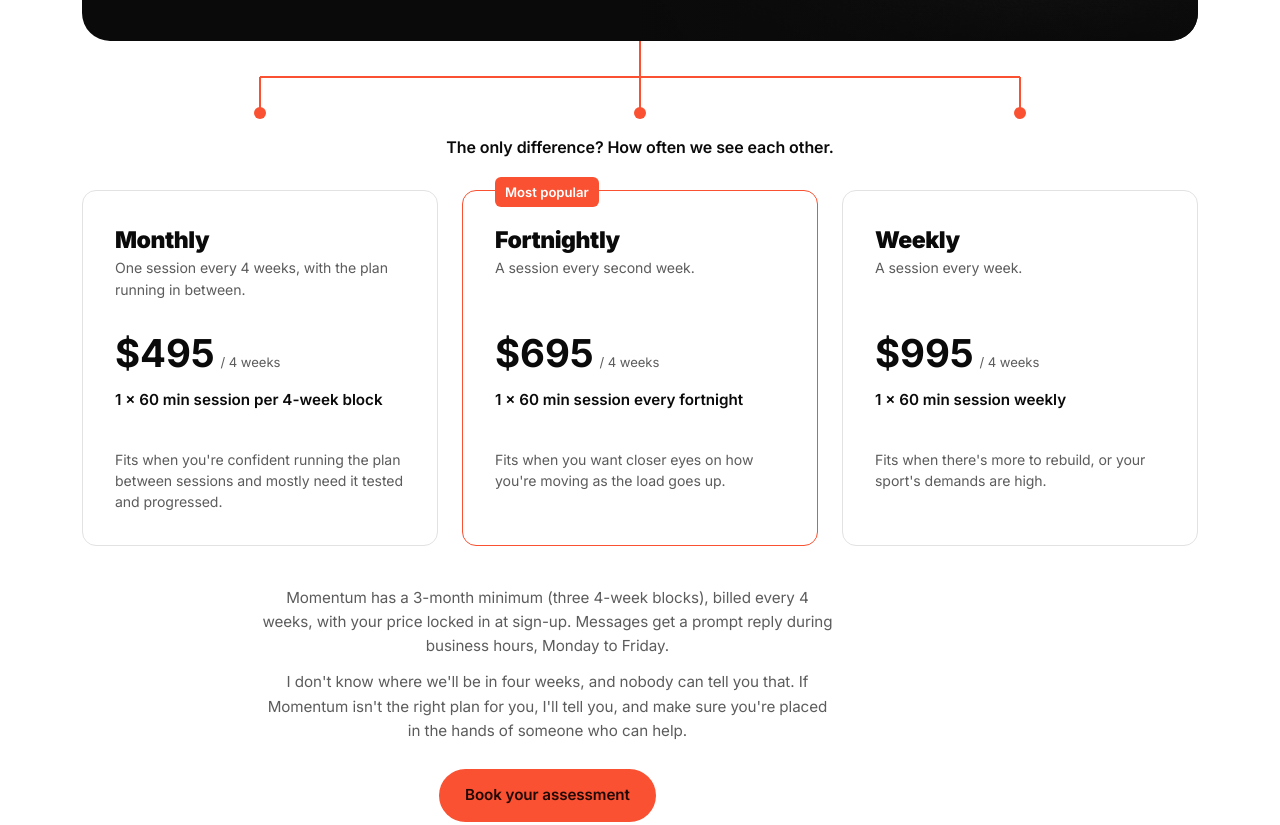
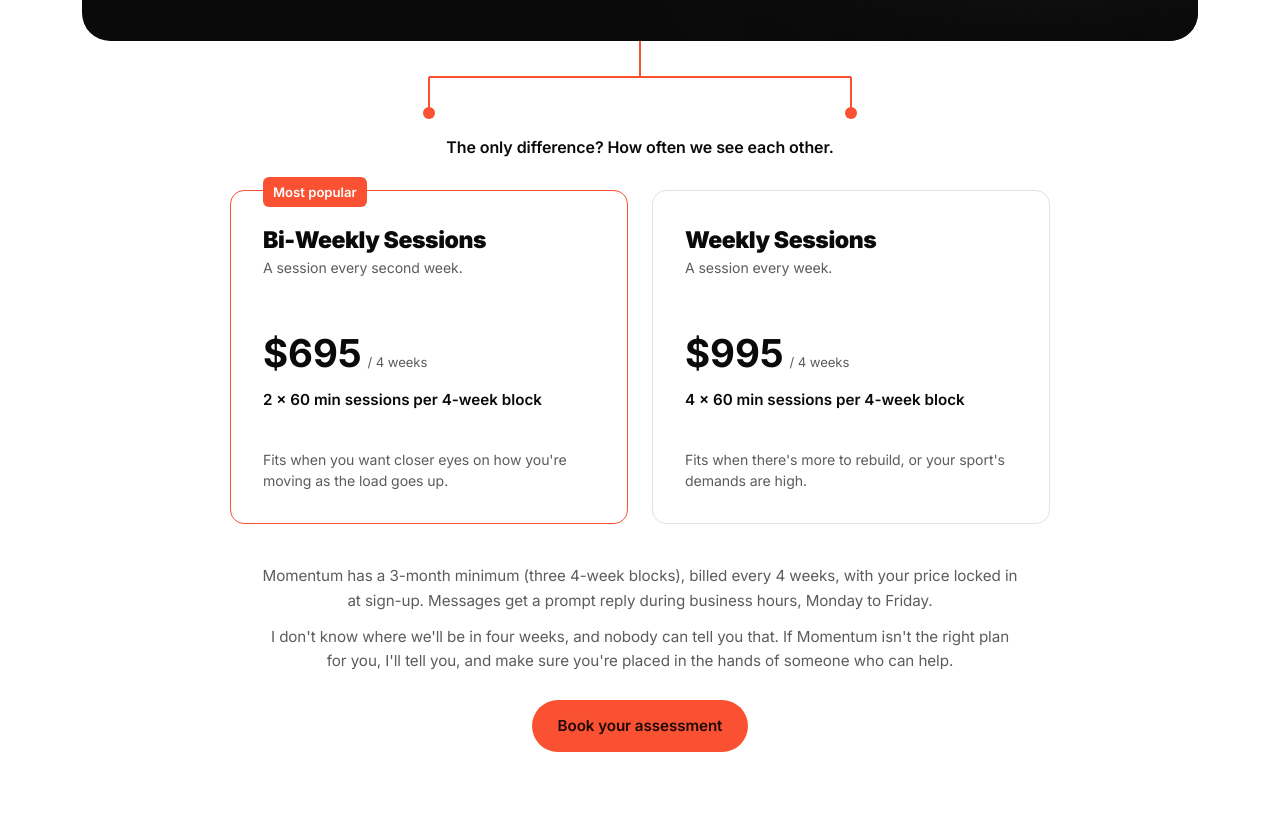
Before and after one commit to mitchscottrehab/MEO, a plain HTML site: page mitch-scott-rehab 71/peak-performance-package.html in a window 1280 px wide. Shown: the part 2060-2885 px from the top of the page. Drawn offline with Linux system fonts and the light colour scheme.

Commit message:
Momentum: remove monthly option, two frequencies (bi-weekly, weekly); centre fine print
Co-Authored-By: Claude Opus 5.5 <noreply@anthropic.com>
Claude-Session: https://claude.ai/code/session_01FeTAL6LSt42axqoSQSzZrM

```diff
--- a/mitch-scott-rehab 71/peak-performance-package.html
+++ b/mitch-scott-rehab 71/peak-performance-package.html
@@ -130,30 +130,23 @@ src="https://www.facebook.com/tr?id=2308202229914735&ev=PageView&noscript=1"
       </div>
     </div>
 
-    <div class="mom-branch" aria-hidden="true"><span></span><span></span><span></span></div>
+    <div class="mom-branch mom-branch-2" aria-hidden="true"><span></span><span></span></div>
     <p class="mom-branch-label reveal">The only difference? How often we see each other.</p>
 
-    <div class="pricing-grid mom-tiles">
-      <div class="price-tile mom-tile reveal">
-        <h3 class="tile-name">Monthly</h3>
-        <p class="tile-sub">One session every 4 weeks, with the plan running in between.</p>
-        <div class="price-amount"><span class="num">$495</span><span class="unit">/ 4 weeks</span></div>
-        <div class="price-duration">1 x 60 min session per 4-week block</div>
-        <p class="tile-fits">Fits when you're confident running the plan between sessions and mostly need it tested and progressed.</p>
-      </div>
+    <div class="pricing-grid mom-tiles mom-tiles-2">
       <div class="price-tile mom-tile reveal featured">
         <span class="price-badge">Most popular</span>
-        <h3 class="tile-name">Fortnightly</h3>
+        <h3 class="tile-name">Bi-Weekly Sessions</h3>
         <p class="tile-sub">A session every second week.</p>
         <div class="price-amount"><span class="num">$695</span><span class="unit">/ 4 weeks</span></div>
-        <div class="price-duration">1 x 60 min session every fortnight</div>
+        <div class="price-duration">2 x 60 min sessions per 4-week block</div>
         <p class="tile-fits">Fits when you want closer eyes on how you're moving as the load goes up.</p>
       </div>
       <div class="price-tile mom-tile reveal">
-        <h3 class="tile-name">Weekly</h3>
+        <h3 class="tile-name">Weekly Sessions</h3>
         <p class="tile-sub">A session every week.</p>
         <div class="price-amount"><span class="num">$995</span><span class="unit">/ 4 weeks</span></div>
-        <div class="price-duration">1 x 60 min session weekly</div>
+        <div class="price-duration">4 x 60 min sessions per 4-week block</div>
         <p class="tile-fits">Fits when there's more to rebuild, or your sport's demands are high.</p>
       </div>
     </div>
--- a/mitch-scott-rehab 71/styles.css
+++ b/mitch-scott-rehab 71/styles.css
@@ -1325,3 +1325,11 @@ body.site-theme .card .price-badge{ align-self:flex-start; }
 .hero-title-momentum{ font-style:italic; letter-spacing:-0.02em; white-space:nowrap; }
 .hero-title-momentum .meo-e{ height:0.727em; width:0.9894em; display:inline-block; vertical-align:baseline; margin:0 -0.04em 0 0.03em; fill:#F95132; overflow:visible; }
 .hero-title-momentum .mom-dot-white{ color:#fff; -webkit-text-fill-color:#fff; }
+
+/* Momentum: two frequency options */
+.mom-tiles-2, .mom-branch-2{ max-width:820px; margin-left:auto; margin-right:auto; }
+.pricing-grid.mom-tiles-2{ grid-template-columns:repeat(2,1fr); }
+.mom-branch-2{ grid-template-columns:repeat(2,1fr); }
+.mom-branch-2::after{ left:calc((100% - 24px)/4); right:calc((100% - 24px)/4); }
+@media (max-width:960px){ .pricing-grid.mom-tiles-2{ grid-template-columns:1fr; max-width:480px; } }
+.wrap .mom-fine p{ max-width:none; }
```
